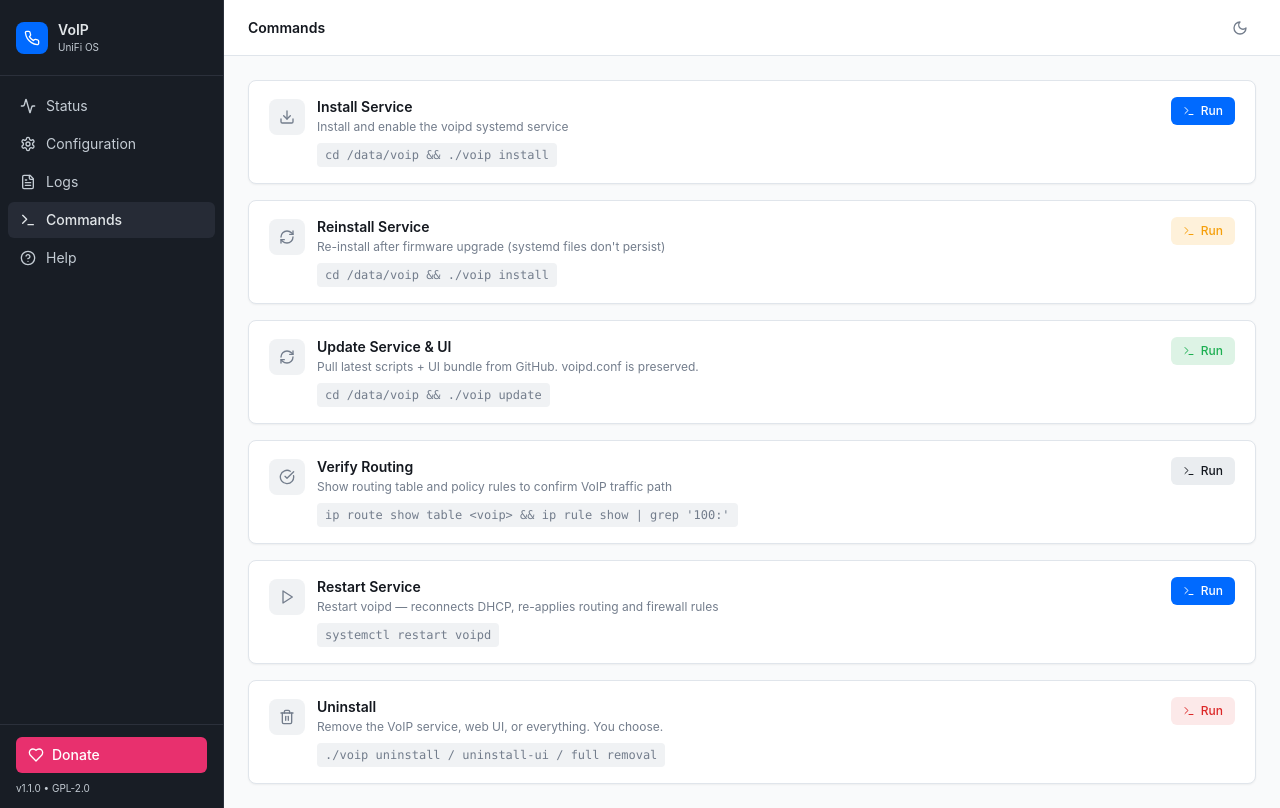
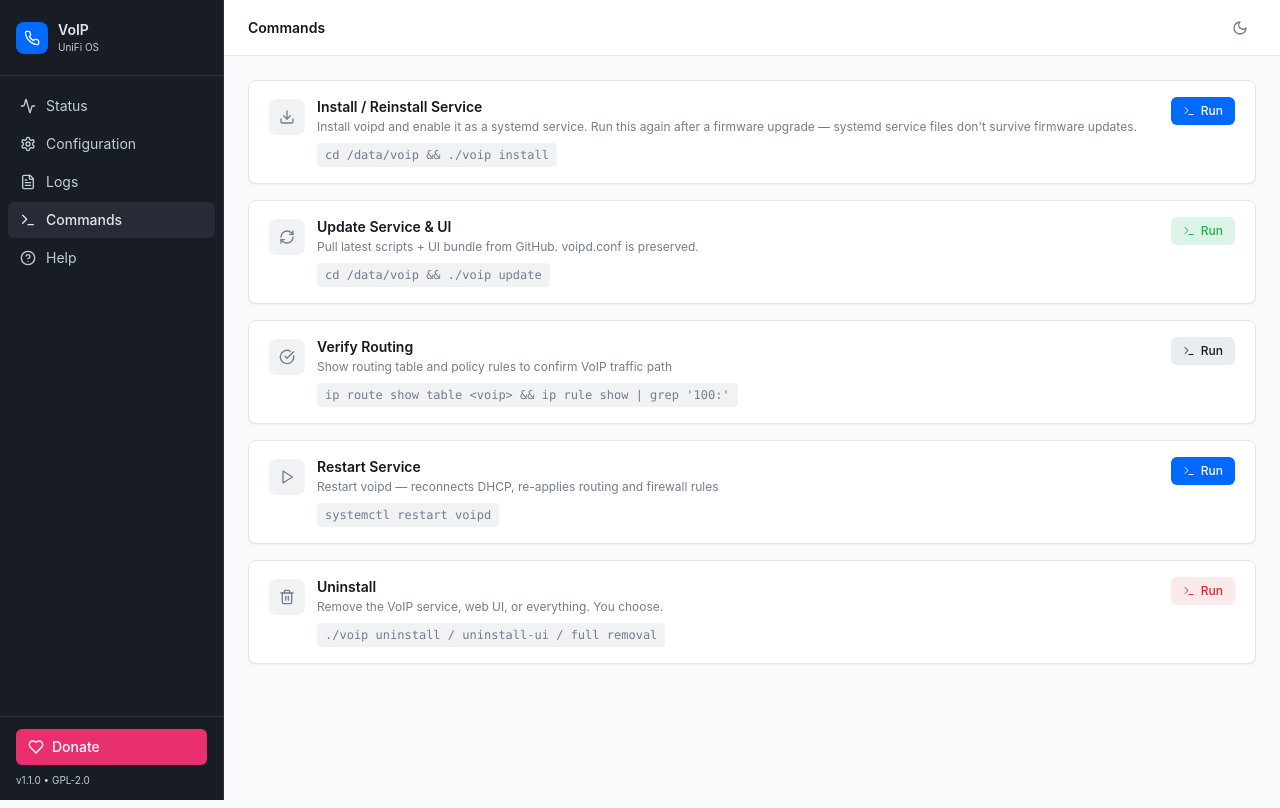
Before and after one commit to maverick-bytes/voip, a React (Vite) app in the folder ui/panel/: page / in a window 1280 px wide. Both pictures are taken after a click on the button "Commands". Built offline with nearby package versions, Linux system fonts and the light colour scheme; no server answers; the HTML template or start-up script is replaced by a standard one.

Commit message:
fix: inject theme script via transformIndexHtml (no dark flash); merge Install/Reinstall button

```diff
--- a/ui/panel/src/components/CommandsPanel.tsx
+++ b/ui/panel/src/components/CommandsPanel.tsx
@@ -111,19 +111,11 @@
 const commands = [
   {
     id: "install",
-    label: "Install Service",
-    description: "Install and enable the voipd systemd service",
+    label: "Install / Reinstall Service",
+    description: "Install voipd and enable it as a systemd service. Run this again after a firmware upgrade — systemd service files don't survive firmware updates.",
     command: "cd /data/voip && ./voip install",
     icon: Download,
     variant: "install" as const,
-  },
-  {
-    id: "reinstall",
-    label: "Reinstall Service",
-    description: "Re-install after firmware upgrade (systemd files don't persist)",
-    command: "cd /data/voip && ./voip install",
-    icon: RefreshCw,
-    variant: "warning" as const,
   },
   {
     id: "update",
--- a/ui/panel/vite.config.ts
+++ b/ui/panel/vite.config.ts
@@ -1,10 +1,9 @@
 import { defineConfig } from "vite";
 import react from "@vitejs/plugin-react-swc";
 import path from "path";
-import { componentTagger } from "lovable-tagger";
 
 // https://vitejs.dev/config/
-export default defineConfig(({ mode }) => ({
+export default defineConfig(({ mode: _mode }) => ({
   // In production the app is served under /voip by nginx.
   // This makes all asset paths relative to /voip so they load correctly.
   base: "/voip/",
@@ -23,7 +22,21 @@
     },
   },
 
-  plugins: [react(), mode === "development" && componentTagger()].filter(Boolean),
+  plugins: [
+    react(),
+    // Re-inject the theme script into the built index.html.
+    // Vite strips inline <script> blocks from index.html during build because
+    // it can't fingerprint them for CSP. We use transformIndexHtml to put it
+    // back so the dark class is applied synchronously before first paint,
+    // eliminating the white flash on every page refresh.
+    {
+      name: "inject-theme-script",
+      transformIndexHtml(html) {
+        const themeScript = `<script>(function(){var s=localStorage.getItem("voip-theme");var d=s?s==="dark":window.matchMedia("(prefers-color-scheme: dark)").matches;if(d)document.documentElement.classList.add("dark");})()</script>`;
+        return html.replace("</head>", `  ${themeScript}\n  </head>`);
+      },
+    },
+  ],
 
   resolve: {
     alias: {
```
